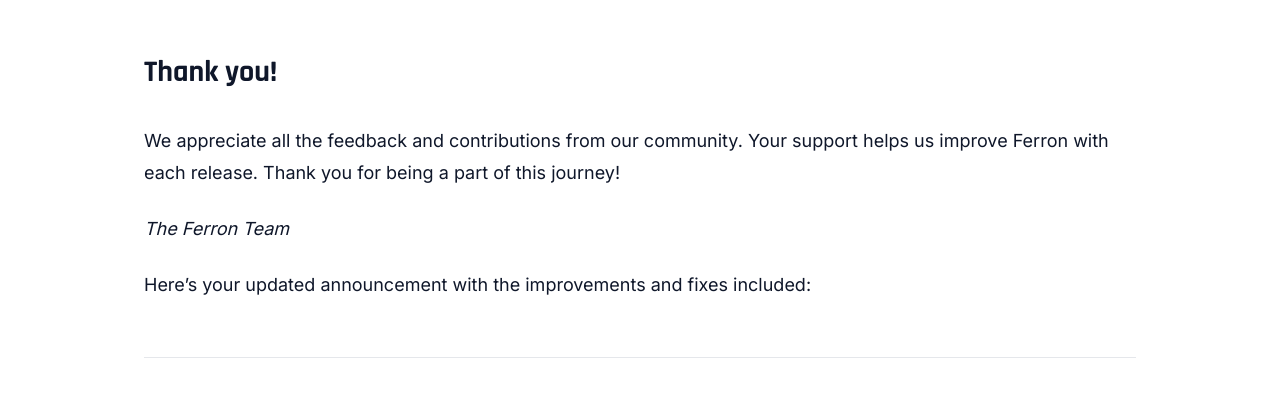
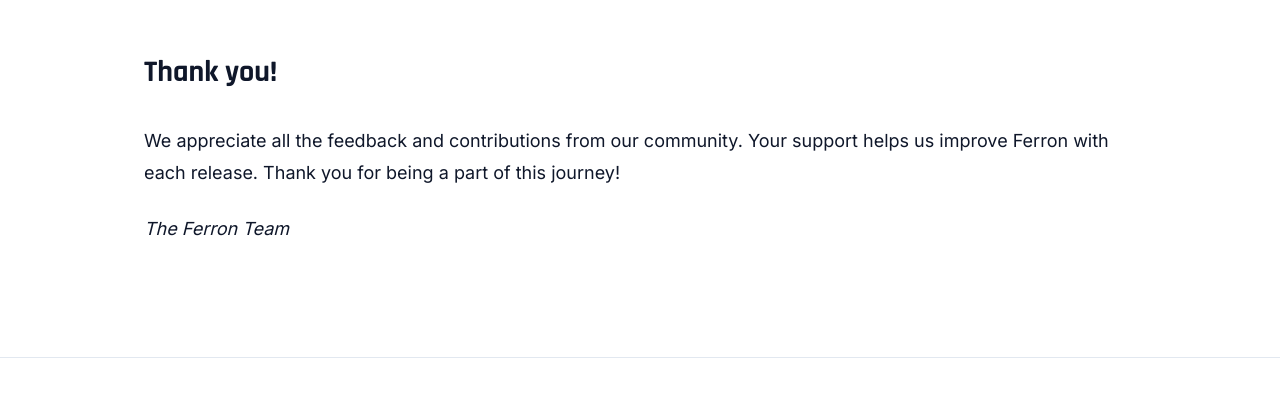
Before and after one commit to ferronweb/ferron, an Astro site in the folder website/: page /blog/ferron-1-0-0-beta8-has-been-released in a window 1280 px wide. Shown: the part 1644-2039 px from the top of the page. Built offline with nearby package versions, Linux system fonts and the light colour scheme; Astro itself is replaced by a stand-in of ours; some packages are replaced by stand-ins of ours.

Commit message:
chore: remove leftovers in Ferron 1.0.0-beta8 release announcement

```diff
--- a/website/src/content/blog/ferron-1-0-0-beta8-has-been-released.md
+++ b/website/src/content/blog/ferron-1-0-0-beta8-has-been-released.md
@@ -23,8 +23,3 @@ The server now respects the original request URL before rewriting when generatin
 We appreciate all the feedback and contributions from our community. Your support helps us improve Ferron with each release. Thank you for being a part of this journey!
 
 _The Ferron Team_
-
-
-Here's your updated announcement with the improvements and fixes included:
-
----
```
